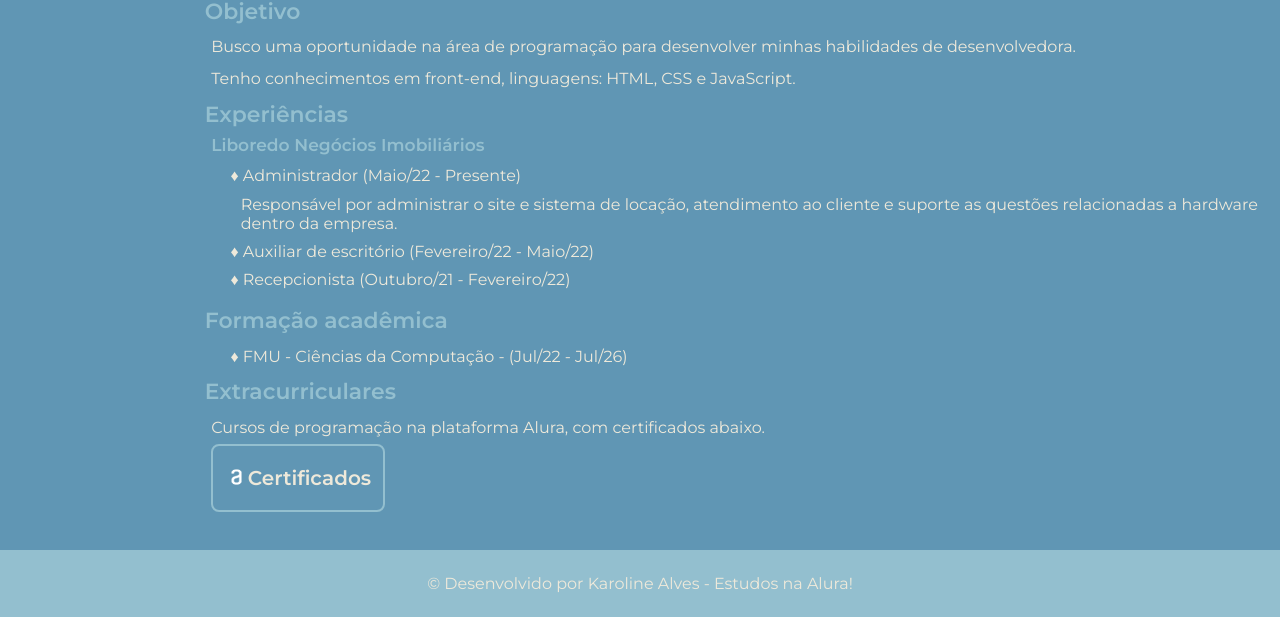
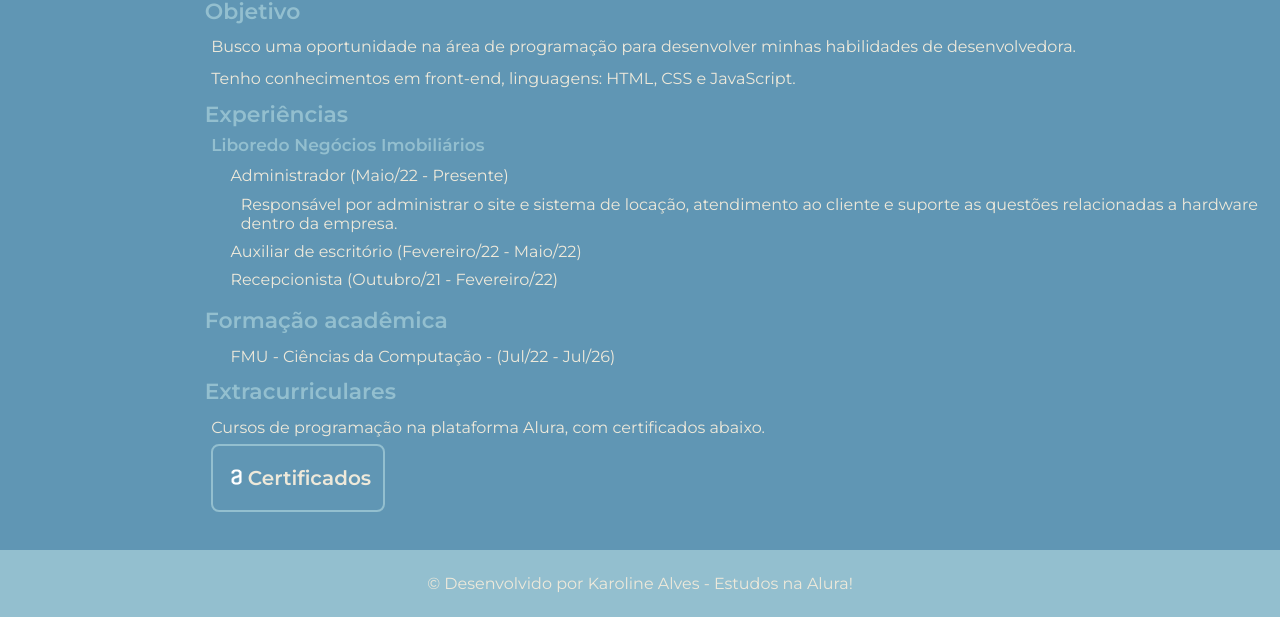
Before and after one commit to Karol-Alves/Portfolio_Ficticio, a plain HTML site: page curriculo.html in a window 1280 px wide. Shown: the part 285-902 px from the top of the page. Drawn offline with nearby package versions, Linux system fonts and the light colour scheme.

Commit message:
alterações curriculo

```diff
--- a/curriculo.html
+++ b/curriculo.html
@@ -36,17 +36,17 @@
         <p> <strong class="empresas">Liboredo Negócios Imobiliários </strong></p>
         <nav>
             <ul class="experiencias">
-                <li class="lista-itens">♦ Administrador (Maio/22 - Presente)</li>
+                <li class="lista-itens">Administrador (Maio/22 - Presente)</li>
                 <p class="textos-curriculo-experiencias"> Responsável por administrar o site e sistema de locação,
                     atendimento ao cliente e suporte as questões relacionadas a hardware dentro da empresa.</p>
-                <li class="lista-itens">♦ Auxiliar de escritório (Fevereiro/22 - Maio/22)</li>
-                <li class="lista-itens">♦ Recepcionista (Outubro/21 - Fevereiro/22)</li>
+                <li class="lista-itens">Auxiliar de escritório (Fevereiro/22 - Maio/22)</li>
+                <li class="lista-itens">Recepcionista (Outubro/21 - Fevereiro/22)</li>
             </ul>
         </nav>
         <h5 class="subtitulos">Formação acadêmica</h5>
         <nav>
             <ul class="faculdade">
-                <li> ♦ FMU - Ciências da Computação - (Jul/22 - Jul/26) </li>
+                <li>  FMU - Ciências da Computação - (Jul/22 - Jul/26) </li>
             </ul>
         </nav>
         <h6 class="subtitulos"> Extracurriculares </h6>
```
